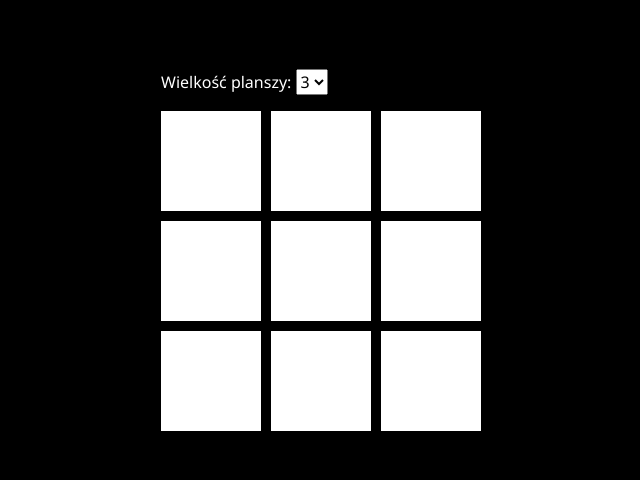
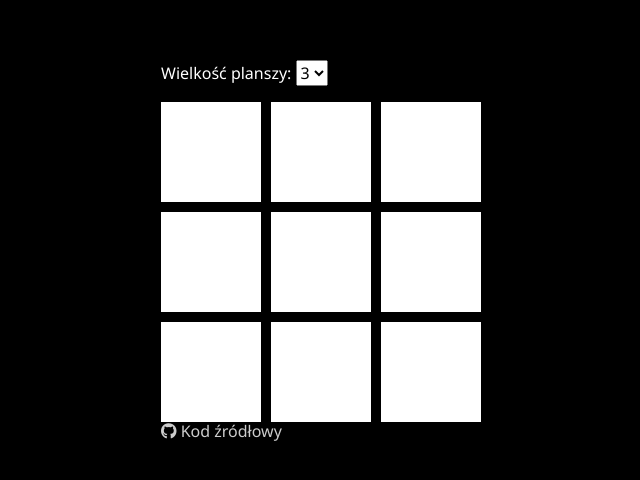
Before and after one commit to rosamichal/TicTacToe, a plain HTML site: page index.html in a window 1280 px wide. Shown: the part 158-638 px from the top of the page, without its empty margins (319-959 px from the left). Drawn offline with nearby package versions, Linux system fonts and the light colour scheme.

Commit message:
added footer with link to project on github.com

```diff
--- a/css/style.css
+++ b/css/style.css
@@ -15,6 +15,7 @@
     --mark-o-color-hover: rgb(190, 255, 190);
     --mark-size: calc(var(--cell-size) * .85);
     --mark-thickness: calc(var(--mark-size) * .15);
+    --link-color: rgba(255, 255, 255, .8);
     --winning-message-win-o-background-color: rgba(0, 190, 0, .9);
     --winning-message-win-x-background-color: rgba(0, 0, 190, .9);
     --winning-message-draw-background-color: rgba(145, 145, 145, 0.9);
@@ -114,6 +115,15 @@ body {
     transform: rotate(-45deg);
 }
 
+.footer__link {
+    color: var(--link-color);
+    text-decoration: none;
+}
+
+.footer__link:hover {
+    color: var(--text-color);
+}
+
 .winning-message {
     position: fixed;
     top: 0;
--- a/index.html
+++ b/index.html
@@ -8,6 +8,7 @@
     <link rel='stylesheet' href='https://cdnjs.cloudflare.com/ajax/libs/normalize/8.0.1/normalize.min.css'
         integrity='sha256-l85OmPOjvil/SOvVt3HnSSjzF1TUMyT9eV0c2BzEGzU=' crossorigin='anonymous' />
     <link href='./css/style.css' rel='stylesheet'>
+    <script defer src="https://kit.fontawesome.com/ce2965ce71.js" crossorigin="anonymous"></script>
 </head>
 
 <body>
@@ -26,6 +27,10 @@
             <div class="winning-message__text winning-message__text--js"></div>
             <button class="winning-message__button winning-message__button--js">Nowa gra</button>
         </section>
+        <footer class="footer">
+            <a href="https://github.com/rosamichal/TicTacToe" target="_blanc" class="footer__link">
+                <i class="fab fa-github"></i> Kod źródłowy</a>
+        </footer>
     </main>
 
     <script src='./js/tictactoe.js'></script>
```
